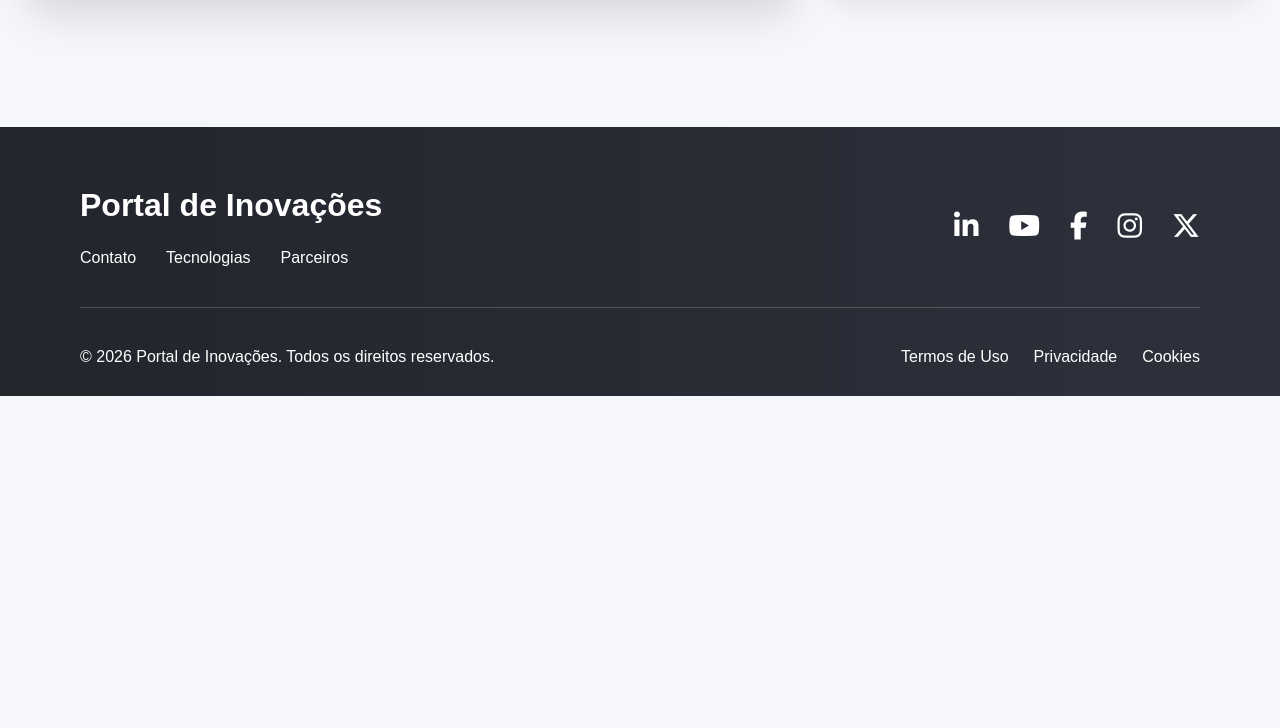
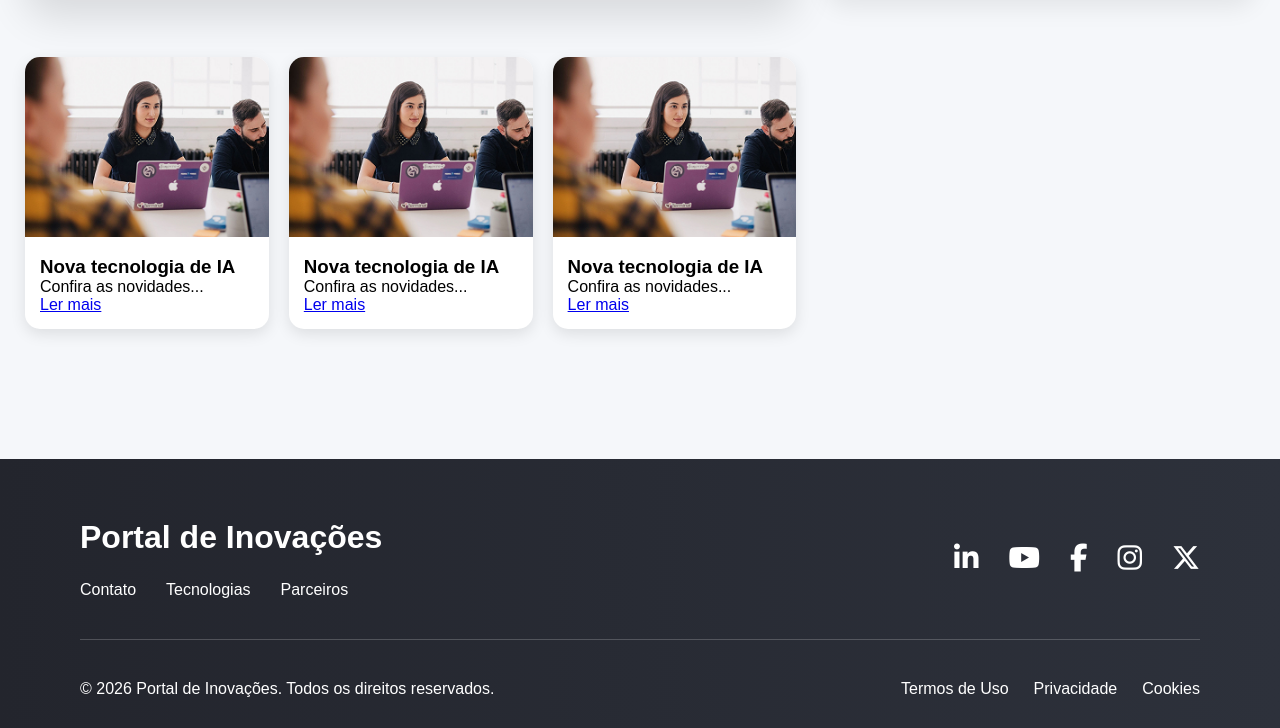
Before and after one commit to Kauamp4/noticias, a website: page index.html in a window 1280 px wide. Shown: the part 793-1521 px from the top of the page. Before the commit the page ends 1189 px from the top, so only its background shows below. Drawn offline with Linux system fonts and the light colour scheme.

Commit message:
subindo kaua

```diff
--- a/index.html
+++ b/index.html
@@ -5,6 +5,9 @@
     <meta charset="UTF-8">
     <meta name="viewport" content="width=device-width, initial-scale=1.0">
     <title>Tech News</title>
+
+    <link rel="stylesheet" href="https://cdnjs.cloudflare.com/ajax/libs/font-awesome/6.5.2/css/all.min.css">
+
 
     <style>
         /* ========= RESET ========= */
@@ -22,7 +25,8 @@
 
         /* ========= DARK MODE ========= */
         .dark {
-            background: #0d0d0d;
+            background-color: #0d0d0d;
+            color: white;
         }
 
         .dark #noticias {
@@ -164,6 +168,35 @@
             display: grid;
             grid-template-columns: 1.8fr 1fr;
             gap: 30px;
+        }
+
+        .posts {
+            display: grid;
+            grid-template-columns: repeat(3, 1fr);
+            gap: 20px;
+            margin-top: 30px;
+        }
+
+        .post {
+            background: white;
+            border-radius: 15px;
+            overflow: hidden;
+            box-shadow: 0 5px 15px rgba(0, 0, 0, .1);
+            transition: .3s;
+        }
+
+        .post:hover {
+            transform: translateY(-5px);
+        }
+
+        .post img {
+            width: 100%;
+            height: 180px;
+            object-fit: cover;
+        }
+
+        .post .conteudo {
+            padding: 15px;
         }
 
         /* CARD PRINCIPAL */
@@ -396,6 +429,12 @@
             background: #00e5ff;
         }
 
+        .dark .card p,
+        .dark .recentes1 p {
+            color: #d1d5db !important;
+        }
+
+
         /* FOOTER */
 
         .footer {
@@ -546,24 +585,6 @@
         }
     </style>
 
-
-    <!DOCTYPE html>
-    <html lang="en">
-
-    <head>
-        <meta charset="UTF-8">
-        <meta name="viewport" content="width=device-width, initial-scale=1.0">
-        <title>Home</title>
-
-        <link rel="stylesheet" href="https://cdnjs.cloudflare.com/ajax/libs/font-awesome/6.5.2/css/all.min.css">
-    </head>
-
-<body>
-
-</body>
-
-</html>
-
 </head>
 
 <body>
@@ -702,7 +723,40 @@
 
             </div>
 
+            <section class="posts">
+                <div class="post">
+                    <img src="img/noticiasss.png" alt="Migrando Linear">
+                    <div class="conteudo">
+                        <h3>Nova tecnologia de IA</h3>
+                        <p>Confira as novidades...</p>
+                        <a href="#">Ler mais</a>
+                    </div>
+                </div>
+
+
+                <div class="post">
+                    <img src="img/noticiasss.png" alt="Migrando Linear">
+                    <div class="conteudo">
+                        <h3>Nova tecnologia de IA</h3>
+                        <p>Confira as novidades...</p>
+                        <a href="#">Ler mais</a>
+                    </div>
+                </div>
+
+
+                <div class="post">
+                    <img src="img/noticiasss.png" alt="Migrando Linear">
+                    <div class="conteudo">
+                        <h3>Nova tecnologia de IA</h3>
+                        <p>Confira as novidades...</p>
+                        <a href="#">Ler mais</a>
+                    </div>
+                </div>
         </div>
+
+    </section>
+
+    </div>
 
     </section>
 
@@ -723,23 +777,23 @@
 
             <div class="footer-social">
 
-                <a href="#" title="LinkedIn">
+                <a href="https://www.linkedin.com/home" title="LinkedIn">
                     <i class="fa-brands fa-linkedin-in"></i>
                 </a>
 
-                <a href="#" title="YouTube">
+                <a href="https://www.youtube.com/" title="YouTube">
                     <i class="fa-brands fa-youtube"></i>
                 </a>
 
-                <a href="#" title="Facebook">
+                <a href="https://pt-br.facebook.com/" title="Facebook">
                     <i class="fa-brands fa-facebook-f"></i>
                 </a>
 
-                <a href="#" title="Instagram">
+                <a href="https://www.instagram.com/" title="Instagram">
                     <i class="fa-brands fa-instagram"></i>
                 </a>
 
-                <a href="#" title="X">
+                <a href="https://x.com/" title="X">
                     <i class="fa-brands fa-x-twitter"></i>
                 </a>
             </div>
@@ -768,10 +822,9 @@
 
     <script>
         /* DARK MODE */
-        const btnDark = document.getElementById("darkMode");
+        const btnDark = document.getElementById("btnDarkMenu");
 
         function atualizarBotao() {
-
             btnDark.innerHTML =
                 document.body.classList.contains("dark")
                     ? "☀️ Modo Claro"
@@ -785,7 +838,6 @@
         atualizarBotao();
 
         btnDark.addEventListener("click", function (e) {
-
             e.preventDefault();
 
             document.body.classList.toggle("dark");
```
